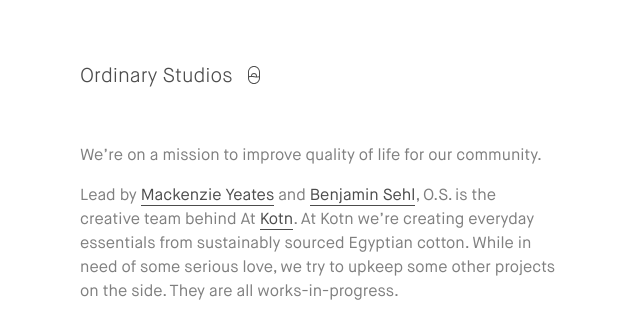
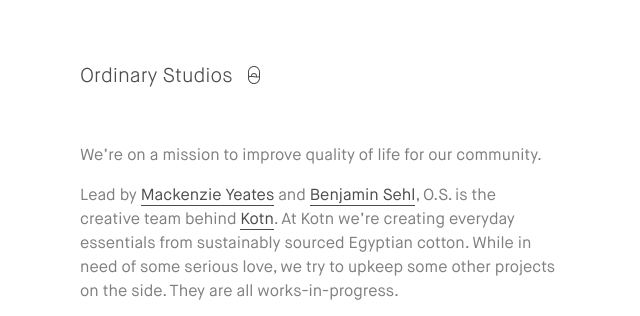
Before and after one commit to ordinarystudios/ordinarystudios.github.io, a website: page index.html in a window 1280 px wide. Shown: the top 316 px of the page, 80-720 px from the left. Drawn offline with nearby package versions, Linux system fonts and the light colour scheme.

Commit message:
Fixes typo

```diff
--- a/index.html
+++ b/index.html
@@ -24,7 +24,7 @@
         <section class="ph4 content mw8 center black-50 lh-copy">
           <p class="measure">We&rsquo;re on a mission to improve quality of life for our community.</p>
 
-          <p class="measure">Lead by <a class="black-70 bb no-underline" href="//instagram.com/mackenzieyeates">Mackenzie Yeates</a> and <a class="black-70 bb no-underline" href="//instagram.com/benjaminsehl">Benjamin Sehl</a>, O.S. is the creative team behind At <a class="black-70 bb no-underline" href="//kotn.com">Kotn</a>. At Kotn we&rsquo;re creating everyday essentials from sustainably sourced Egyptian cotton. While in need of some serious love, we try to upkeep some other projects on the side. They are all works-in-progress.</p>
+          <p class="measure">Lead by <a class="black-70 bb no-underline" href="//instagram.com/mackenzieyeates">Mackenzie Yeates</a> and <a class="black-70 bb no-underline" href="//instagram.com/benjaminsehl">Benjamin Sehl</a>, O.S. is the creative team behind <a class="black-70 bb no-underline" href="//kotn.com">Kotn</a>. At Kotn we&rsquo;re creating everyday essentials from sustainably sourced Egyptian cotton. While in need of some serious love, we try to upkeep some other projects on the side. They are all works-in-progress.</p>
 
           <ol class="measure">
             <li class="mb2"><a class="black-70 bb no-underline" href="//highbrow.af">Highbrow</a> is an online curation of art we like.</li>
```
